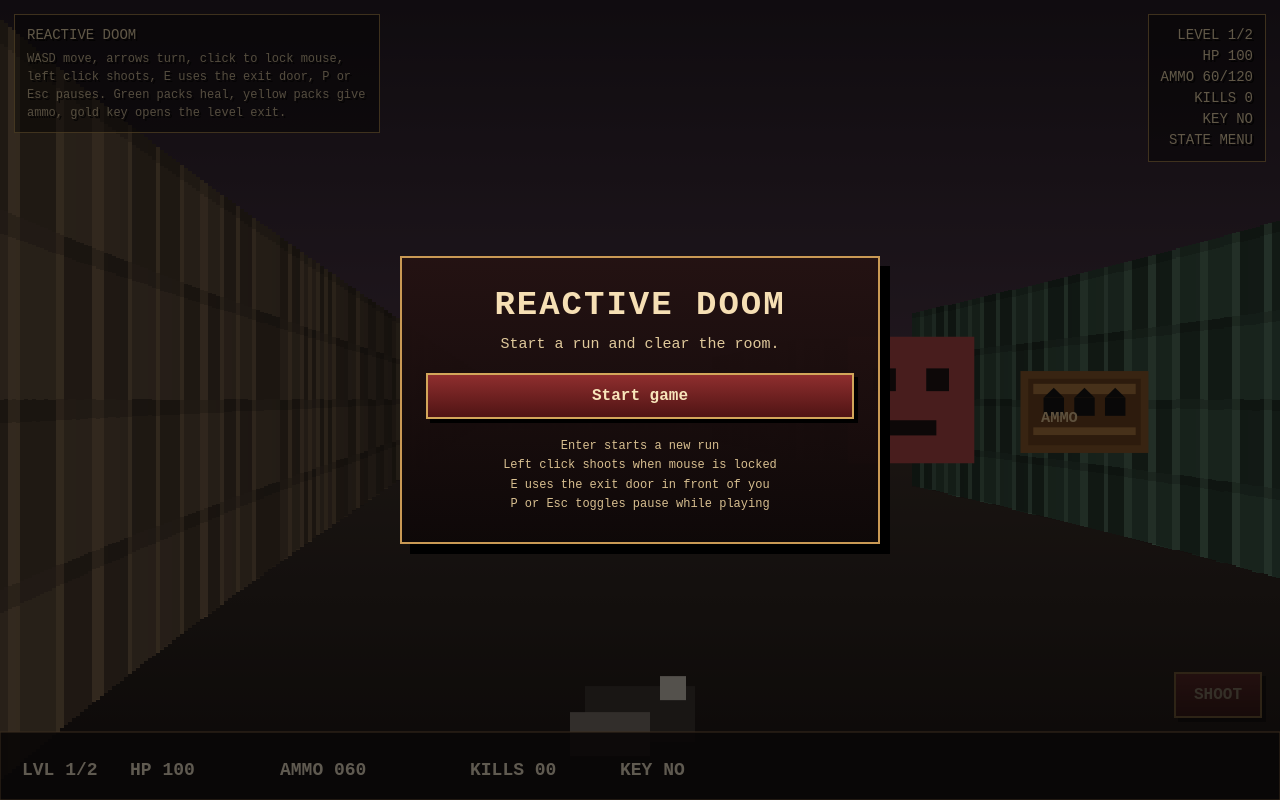
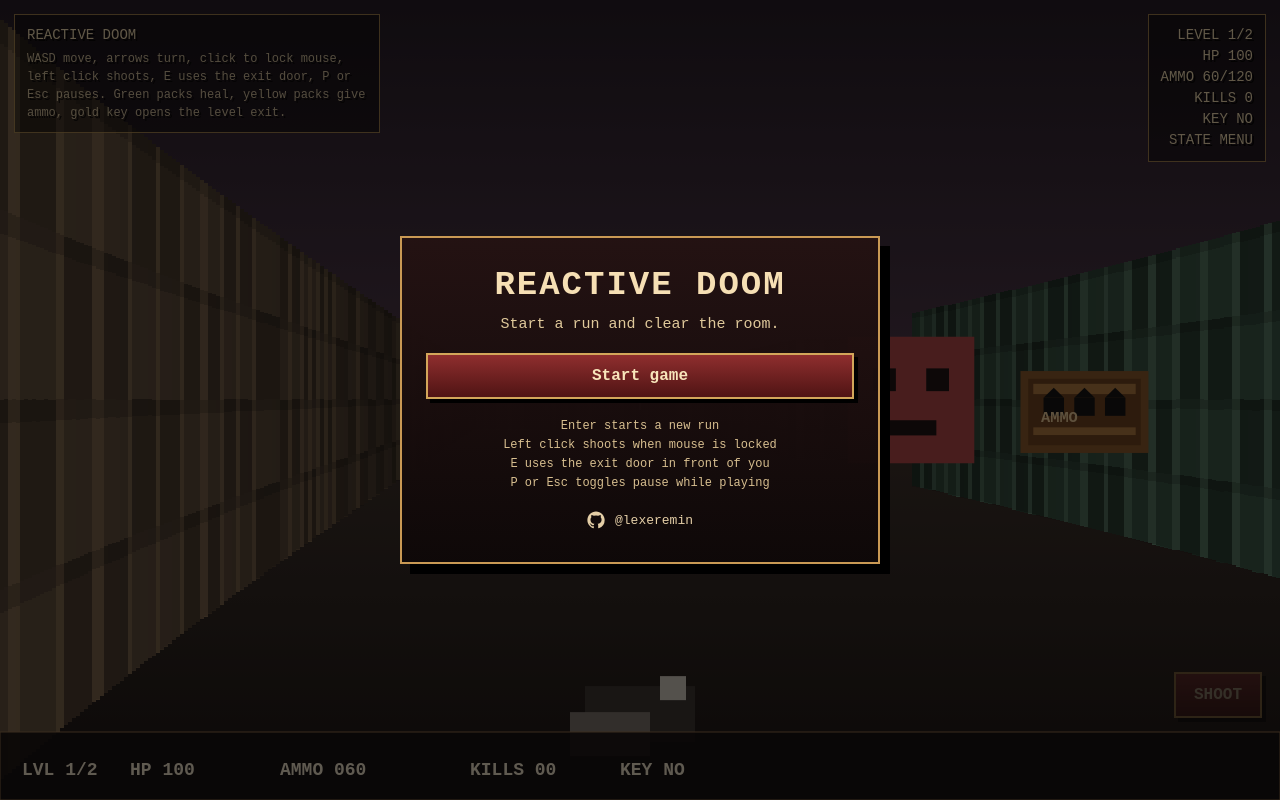
Before and after one commit to lexeremin/reactive_doom, a React (Vite) app: page / in a window 1280 px wide. Built offline with nearby package versions, Linux system fonts and the light colour scheme.

Commit message:
Polish menu footer and move status messages to top

```diff
--- a/src/App.tsx
+++ b/src/App.tsx
@@ -81,6 +81,13 @@ function App() {
               <div>E uses the exit door in front of you</div>
               <div>P or Esc toggles pause while playing</div>
             </div>
+
+            <a className="menu-github" href="https://github.com/lexeremin" target="_blank" rel="noreferrer">
+              <svg viewBox="0 0 24 24" aria-hidden="true">
+                <path fill="currentColor" d="M12 .5C5.65.5.5 5.66.5 12.02c0 5.09 3.29 9.4 7.86 10.92.58.11.79-.25.79-.56 0-.27-.01-1.16-.02-2.1-3.2.7-3.88-1.37-3.88-1.37-.52-1.33-1.28-1.68-1.28-1.68-1.05-.72.08-.71.08-.71 1.16.08 1.77 1.2 1.77 1.2 1.03 1.77 2.69 1.26 3.35.96.1-.75.4-1.26.73-1.55-2.55-.29-5.23-1.28-5.23-5.69 0-1.26.45-2.3 1.19-3.11-.12-.29-.52-1.47.11-3.06 0 0 .97-.31 3.18 1.19a11 11 0 0 1 5.79 0c2.2-1.5 3.17-1.19 3.17-1.19.63 1.59.23 2.77.11 3.06.74.81 1.19 1.85 1.19 3.11 0 4.42-2.69 5.4-5.25 5.68.41.35.78 1.04.78 2.1 0 1.52-.01 2.74-.01 3.11 0 .31.21.68.8.56a11.53 11.53 0 0 0 7.84-10.92C23.5 5.66 18.35.5 12 .5Z"/>
+              </svg>
+              <span>@lexeremin</span>
+            </a>
           </div>
         </div>
       )}
--- a/src/game/Game.ts
+++ b/src/game/Game.ts
@@ -497,8 +497,12 @@ export class Game {
     ctx.fillText(`KEY ${this.player.getHasKey() ? 'YES' : 'NO'}`, 620, height - 25);
 
     if (this.message) {
+      ctx.fillStyle = 'rgba(20, 12, 8, 0.88)';
+      ctx.fillRect(width / 2 - 130, 18, 260, 34);
+      ctx.strokeStyle = '#8f6f4a';
+      ctx.strokeRect(width / 2 - 130, 18, 260, 34);
       ctx.fillStyle = '#f3d58f';
-      ctx.fillText(this.message.toUpperCase(), width / 2 - 90, height - 25);
+      ctx.fillText(this.message.toUpperCase(), width / 2 - 110, 41);
     }
 
     ctx.strokeStyle = '#d4c6a8';
--- a/src/index.css
+++ b/src/index.css
@@ -136,3 +136,25 @@ html, body, #root {
   line-height: 1.6;
   color: #d8bf90;
 }
+
+.menu-github {
+  margin-top: 18px;
+  display: inline-flex;
+  align-items: center;
+  gap: 10px;
+  color: #f6dfb4;
+  text-decoration: none;
+  justify-content: center;
+  font-size: 13px;
+  opacity: 0.92;
+}
+
+.menu-github:hover {
+  color: #ffd68e;
+}
+
+.menu-github svg {
+  width: 18px;
+  height: 18px;
+  flex: 0 0 auto;
+}
```
